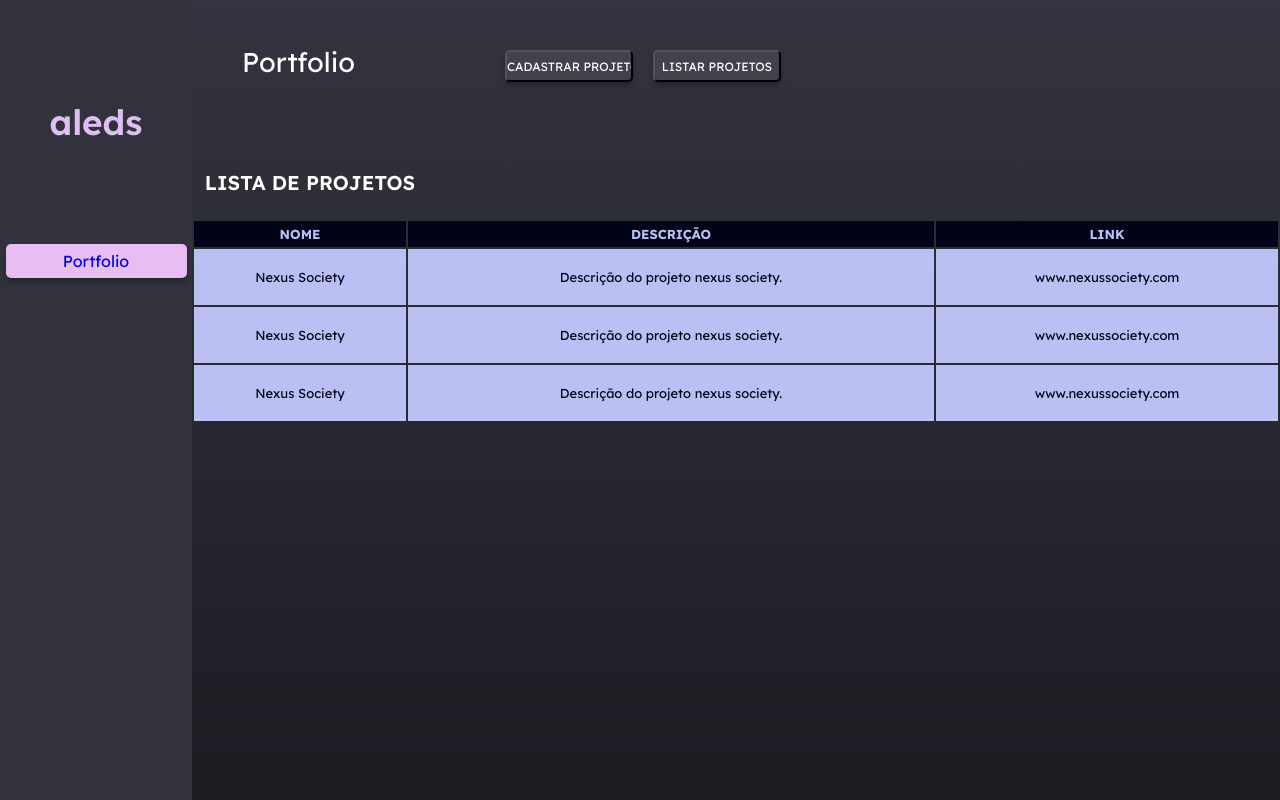
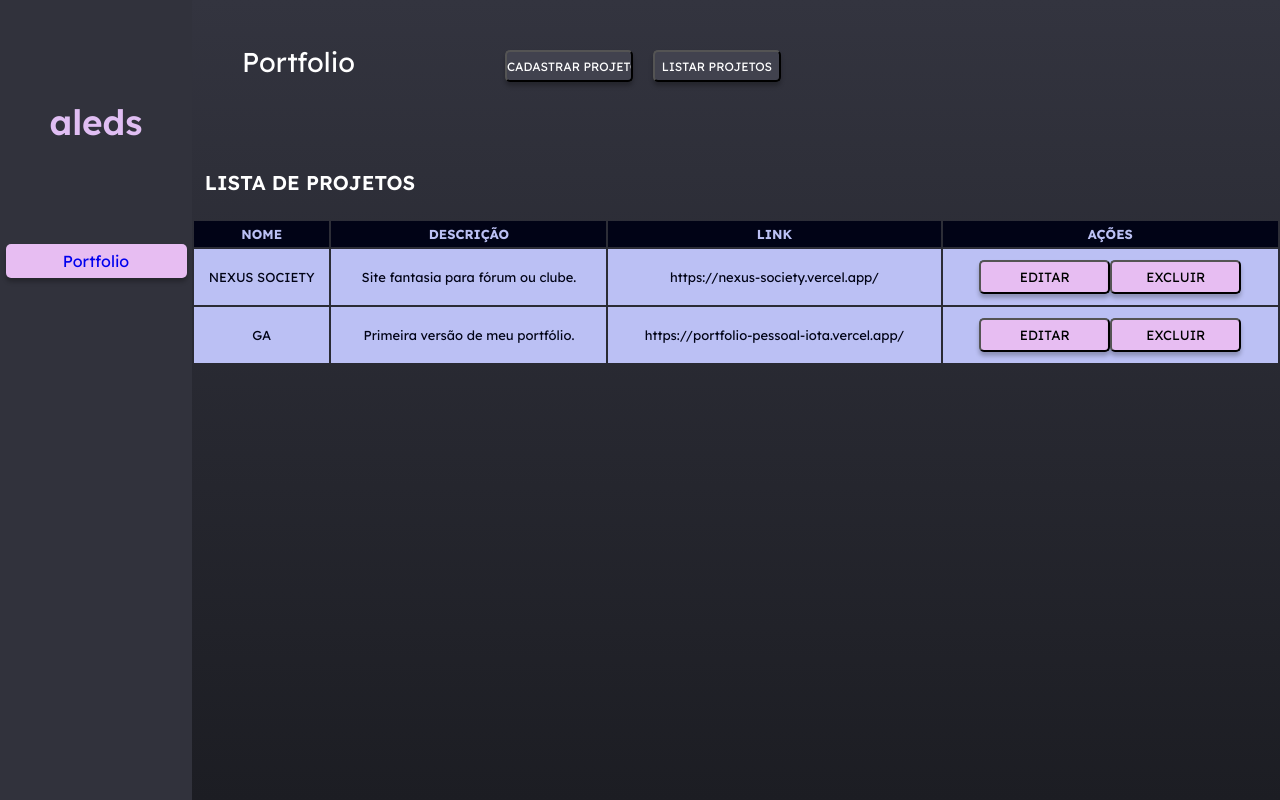
Before and after one commit to gustavoaleds/dashboard-sitepessoal, a React (Vite) app: page /portfolio/listaprojetos in a window 1280 px wide. Built offline with nearby package versions, Linux system fonts and the light colour scheme; data requests are answered from the project's data file.

Commit message:
Adicionando funcionalidades na tabela

```diff
--- a/package.json
+++ b/package.json
@@ -7,7 +7,7 @@
     "dev": "vite",
     "build": "tsc && vite build",
     "preview": "vite preview",
-    "serve": "json-server --watch src/db.json --port 5000"
+    "server": "json-server --watch src/database/db.json --port 5000"
   },
   "dependencies": {
     "axios": "^1.4.0",
--- a/src/database/db.json
+++ b/src/database/db.json
@@ -1,3 +1,16 @@
 {
-    "projetos":[]
+  "projetos": [
+    {
+      "id": 6,
+      "nome": "NEXUS SOCIETY",
+      "descricao": "Site fantasia para fórum ou clube.",
+      "link": "https://nexus-society.vercel.app/"
+    },
+    {
+      "id": 7,
+      "nome": "GA",
+      "descricao": "Primeira versão de meu portfólio.",
+      "link": "https://portfolio-pessoal-iota.vercel.app/"
+    }
+  ]
 }
--- a/src/pages/portfolio/cadastrarProjeto/CadastrarProjeto.tsx
+++ b/src/pages/portfolio/cadastrarProjeto/CadastrarProjeto.tsx
@@ -1,22 +1,22 @@
 import React from "react";
 import Portfolio from '../Portfolio';
+import * as Yup from 'yup';
+import {Formik, Form, Field, ErrorMessage} from 'formik';
 import styles from './CadastrarProjeto.module.css';
+import { useLocation, useNavigate } from "react-router-dom";
+
+import { Projetos, createOrEditProjeto, createProjetos } from '../../../services/projetosService';
 
 import Input from "../../../components/forms/Input/Input";
 import TextArea from "../../../components/forms/textarea/textarea";
 
-import * as Yup from 'yup';
-import {Formik, Form, Field, ErrorMessage} from 'formik';
+const CadastrarProjeto: React.FC = () => {
+    const navigate = useNavigate();
+    const location = useLocation();
+    const projeto = location.state as Projetos;
 
-interface FormValues{
-    nome: string;
-    descricao: string;
-    link: string;
-}
-
-const CadastrarProjeto: React.FC = () => {
-
-    const initialValues: FormValues = {
+    const initialValues: Projetos = {
+        id: 0,
         nome:"",
         descricao:"",
         link:""
@@ -28,23 +28,30 @@ const CadastrarProjeto: React.FC = () => {
         link: Yup.string().required('Este campo é obrigatório!')
     });
 
-    const onSubmit = (values: FormValues, { resetForm }: {resetForm: () => void}) => {
-        console.log(values);
-        resetForm();
-        alert('Formulário enviado com sucesso!');
+    const onSubmit = async (values: Projetos, { resetForm }: {resetForm: () => void}) => {
+        try{
+            await createOrEditProjeto(values);
+            console.log(values);
+            resetForm();
+            navigate('/portfolio/listaprojetos');
+            alert('Formulário enviado com sucesso!');
+        } catch(error){
+            console.log('Erro ao enviar formulário:', error);
+            alert('Ocorreu um erro ao enviar formulário!')
+        }
     };
 
  return(
     <>
     <Portfolio/>
-    <Formik initialValues={initialValues} validationSchema={validationSchema} onSubmit={onSubmit}>
+    <Formik initialValues={projeto || initialValues} validationSchema={validationSchema} onSubmit={onSubmit}>
     {({errors, touched}) => (
     <Form className={styles.form}>
         <h1 className={styles.formTitle}>Novo projeto</h1>
         <Input label="Nome do Projeto" name="nome" type="text" errors={errors.nome} touched={touched.nome}/>
         <TextArea label="Descrição do projeto" name="descricao" as="textarea" errors={errors.descricao} touched={touched.descricao}/>
         <Input label="Link da demonstração" name="link" errors={errors.link} touched={touched.link}/>
-        <button type="submit">Cadastrar</button>
+        <button type="submit">Salvar</button>
         </Form>
     )}
     </Formik>
--- a/src/pages/portfolio/listaProjetos/ListaProjetos.tsx
+++ b/src/pages/portfolio/listaProjetos/ListaProjetos.tsx
@@ -1,32 +1,47 @@
-import React, { useState } from "react";
+import React, { useEffect, useState } from "react";
 import Portfolio from "../Portfolio";
 import styles from './ListaProjetos.module.css';
+import { Projetos, deleteProjeto, getProjetos, updateProjeto } from "../../../services/projetosService";
+import { useLocation, useNavigate } from "react-router-dom";
 
-interface Projetos{
-    nome: string;
-    descricao: string;
-    link: string;
-};
 
 const ListaProjetos: React.FC = () => {
-    const [projetos, setProjetos] = useState<Projetos[]>([
-        {
-            nome: 'Nexus Society',
-            descricao: 'Descrição do projeto nexus society.',
-            link: 'www.nexussociety.com'
-        },
-        {
-            nome: 'Nexus Society',
-            descricao: 'Descrição do projeto nexus society.',
-            link: 'www.nexussociety.com'
-        },
-        {
-            nome: 'Nexus Society',
-            descricao: 'Descrição do projeto nexus society.',
-            link: 'www.nexussociety.com'
+    const navigate = useNavigate();
+    const location = useLocation();
+
+    const [projetos, setProjetos] = React.useState<Projetos[]>([]);
+
+    const fetchProjetos = async () =>{
+        try {
+            const projetos = await getProjetos();
+            if (Array.isArray(projetos)) {
+              const projetosValidos = projetos.filter(item => (
+                item.nome && item.descricao && item.link
+              ));
+              setProjetos(projetosValidos);
+            }
+        } catch (error) {
+            console.log('Erro ao buscar projetos', error)
         }
-    ]
-    );
+    };
+
+    useEffect(() => {
+        fetchProjetos();
+    })
+
+    const handleEdit = (projetos: Projetos) => {
+        navigate('/portfolio/cadastrarprojeto', { state: projetos })
+    }
+
+    const handleDelete = async (id: number) => {
+        try {
+            await deleteProjeto(id);
+            alert('Projeto excluído com sucesso!')
+        } catch (error) {
+            console.log('Ocorreu um erro ao deletar projeto.', error)
+
+        }
+    }
 return(
     <>
     <Portfolio/>
@@ -38,6 +53,7 @@ return(
                 <th>Nome</th>
                 <th>Descrição</th>
                 <th>Link</th>
+                <th>Ações</th>
             </tr>
         </thead>
         <tbody>
@@ -46,6 +62,10 @@ return(
                 <td>{itemProjetos.nome}</td>
                 <td>{itemProjetos.descricao}</td>
                 <td>{itemProjetos.link}</td>
+                <td>
+                    <button onClick={() => handleEdit(itemProjetos)}>Editar</button>
+                    <button onClick={() => handleDelete(itemProjetos.id)}>Excluir</button>
+                </td>
             </tr>
             ))}
 
--- a/src/services/api.ts
+++ b/src/services/api.ts
@@ -1,7 +1,7 @@
 import axios from 'axios';
 
 const api = axios.create({
-    baseURL: 'https://localhost:5000',
+    baseURL: 'http://localhost:5000',
 });
 
 export default api;
--- /dev/null
+++ b/src/services/projetosService.ts
@@ -0,0 +1,36 @@
+import api from './api';
+
+export interface Projetos{
+    id: number;
+    nome: string;
+    descricao: string;
+    link: string;
+}
+
+export async function createProjetos(projetos:Projetos): Promise<Projetos>{
+    const response = await api.post<Projetos>('/projetos', projetos);
+    return response.data;
+}
+
+export async function getProjetos(): Promise<Projetos> {
+    const response = await api.get<Projetos>('/projetos');
+    return response.data;
+}
+
+export const updateProjeto = async (projetos: Projetos) => {
+    const response = await api.put(`/projetos/${projetos.id}`, projetos);
+    return response.data
+}
+
+export const deleteProjeto = async (id: number) => {
+    const response = await api.delete(`/projetos/${id}`);
+    return response.data;
+}
+
+export const createOrEditProjeto = async (projetos: Projetos) => {
+    if (projetos.id === 0){
+        return await createProjetos(projetos);
+    }else {
+        return await updateProjeto(projetos)
+    }
+}
```
Also changed, not shown: src/services/informacoesService.ts (deleted).
